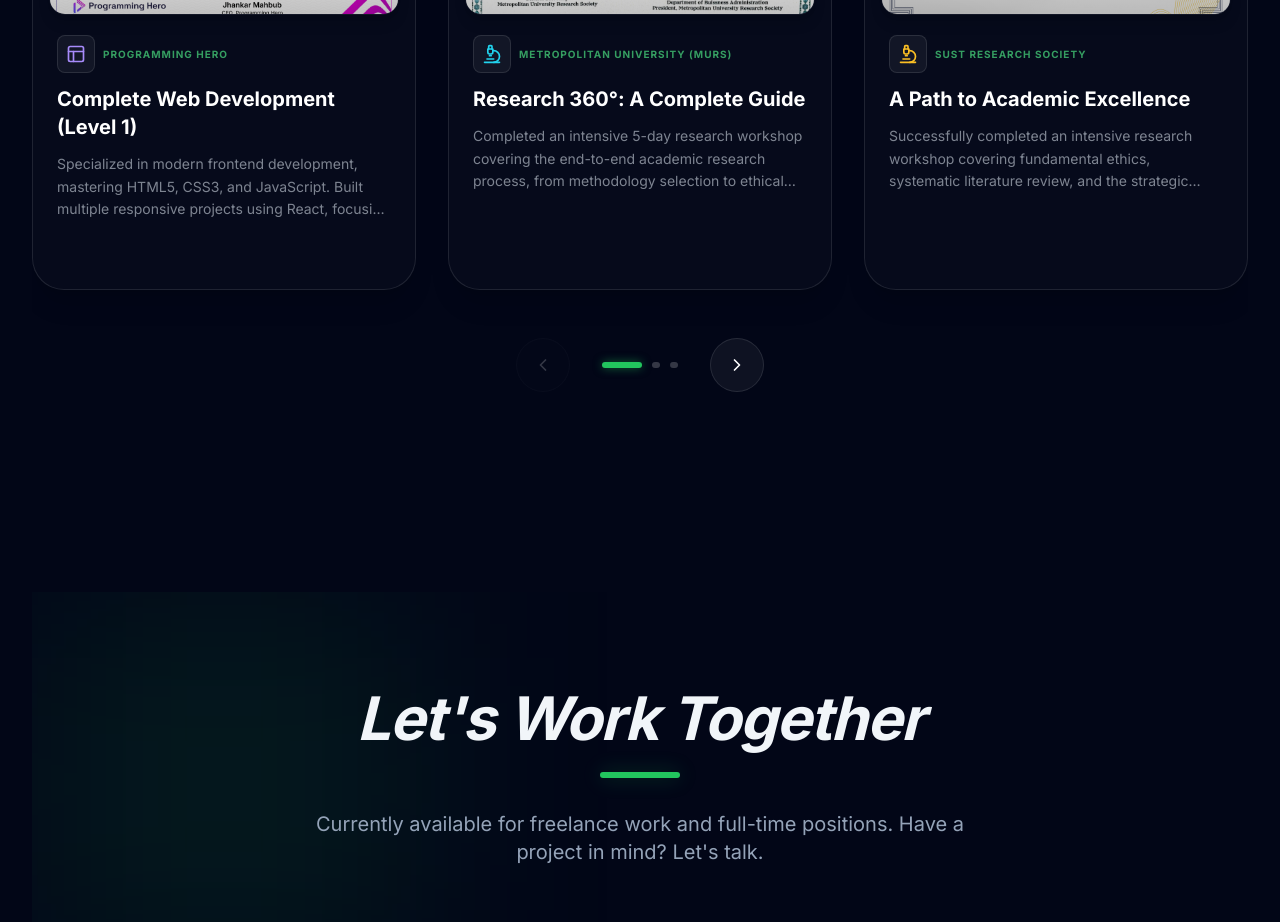
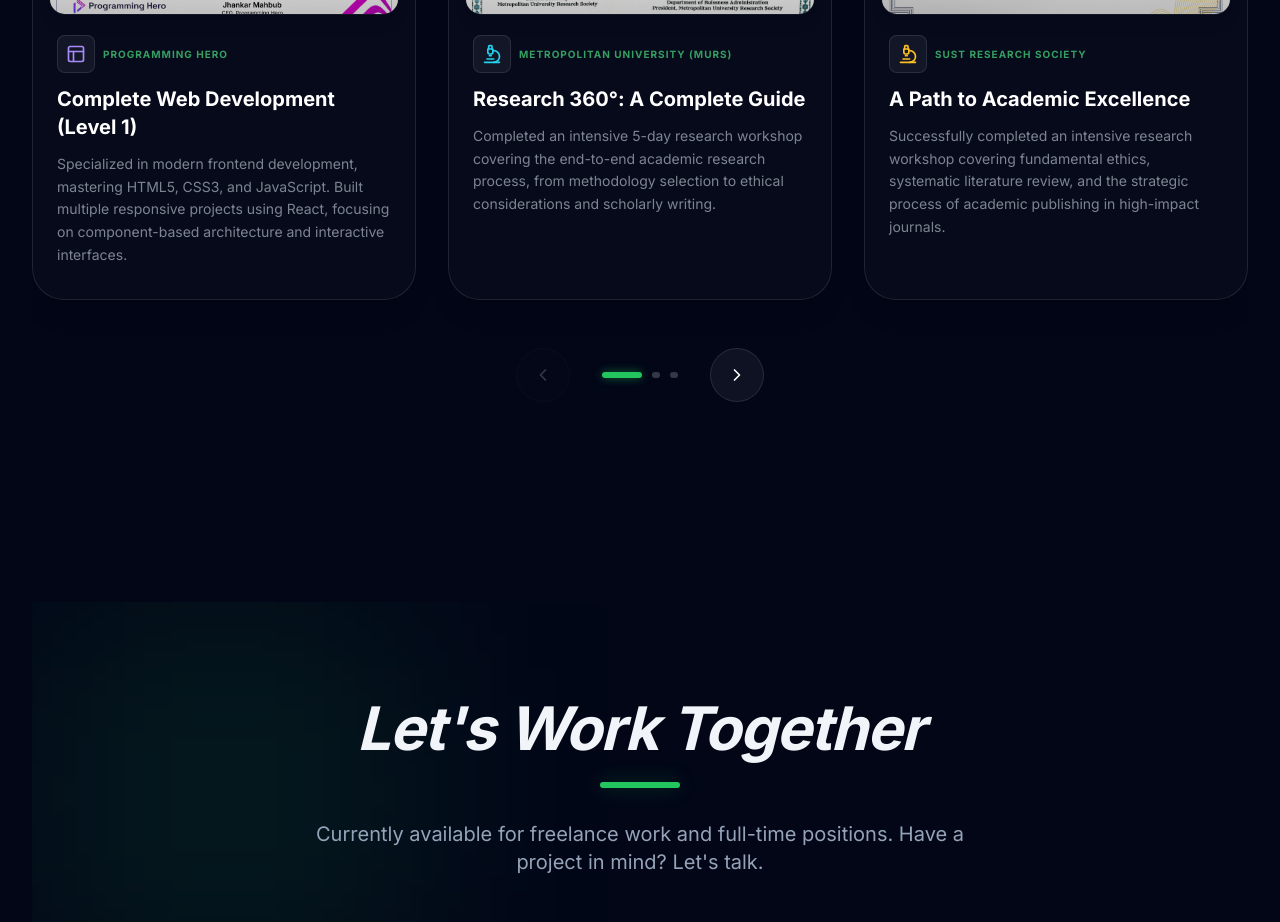
Before and after one commit to emon35410/Portfolio-Emon, a React (Vite) app: page / in a window 1280 px wide. Shown: the part 7900-8822 px from the top of the page. Built offline with nearby package versions, Linux system fonts and the light colour scheme; no server answers; the HTML template or start-up script is replaced by a standard one.

Commit message:
correction in Achivment

```diff
--- a/src/components/Achievements.jsx
+++ b/src/components/Achievements.jsx
@@ -147,7 +147,7 @@ const Achievements = () => {
                     {item.title}
                   </h3>
 
-                  <p className="text-gray-400 text-sm leading-relaxed opacity-80 line-clamp-4 md:line-clamp-3 mb-4">
+                  <p className="text-gray-400 text-sm leading-relaxed opacity-80  mb-4">
                     {item.desc}
                   </p>
                 </div>
```
